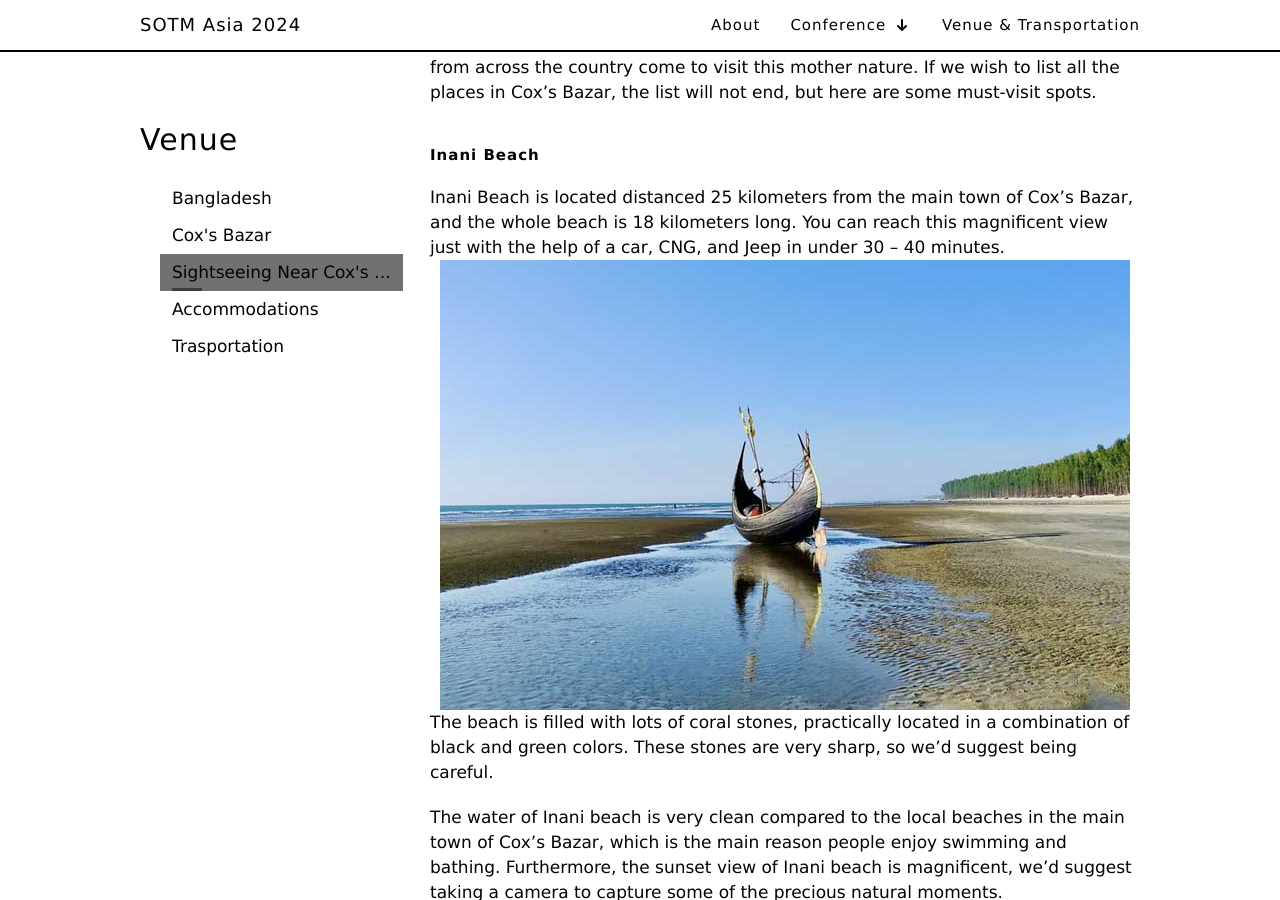
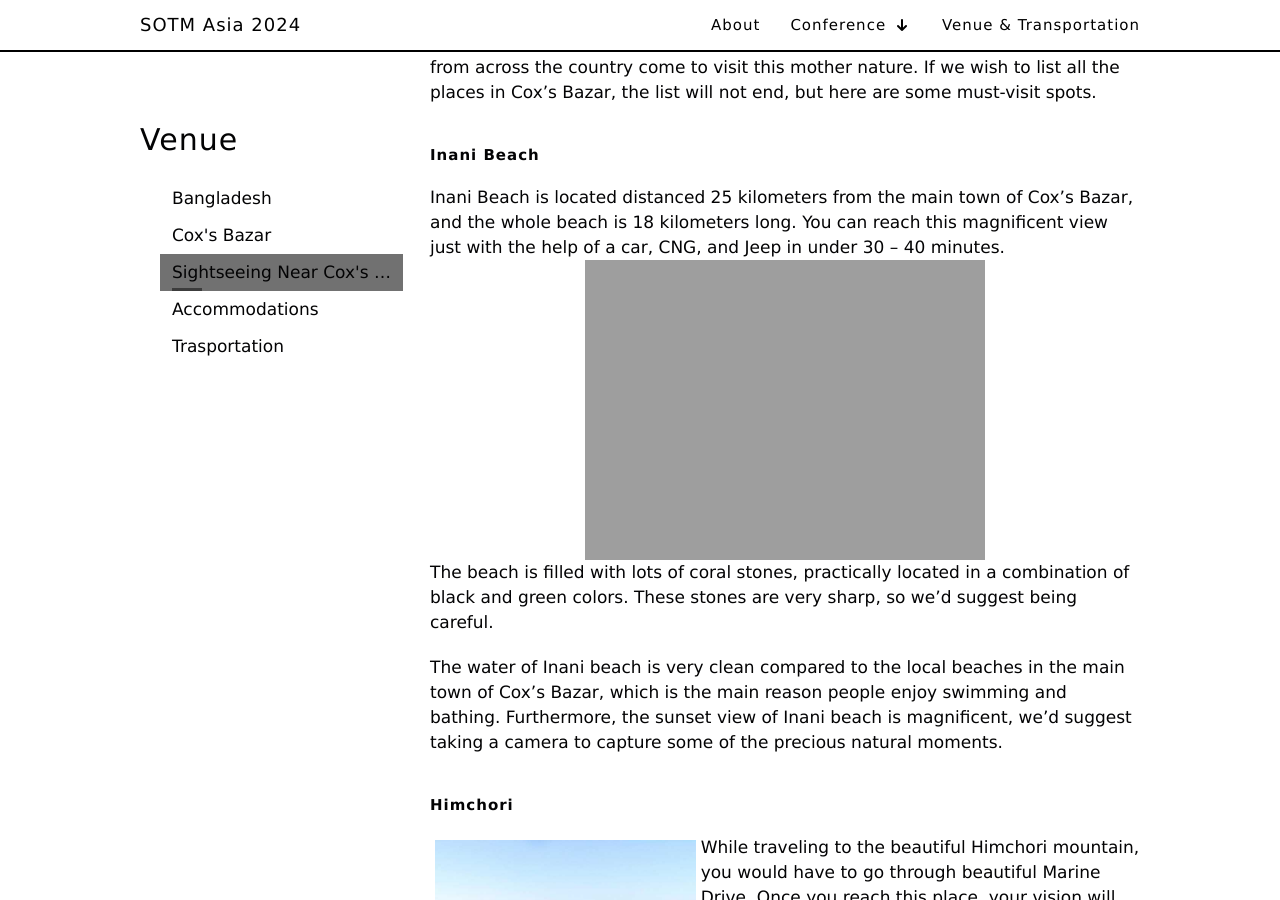
Before and after one commit to sotm-asia/sotm-asia-2024-website, a Jekyll site: the page built from coxsbazar/index.md, in a window 1280 px wide and 900 px high, scrolled down 2110 px. Built offline with Jekyll 4.4.1, drawn with Linux system fonts in a browser that asks for light colours.

Commit message:
Update index.md

```diff
--- a/coxsbazar/index.md
+++ b/coxsbazar/index.md
@@ -24,7 +24,7 @@
 Cox’s Bazar is termed one of the most attractive places for tourists, and people from across the country come to visit this mother nature. If we wish to list all the places in Cox’s Bazar, the list will not end, but here are some must-visit spots.
 
 ### **Inani Beach**
-Inani Beach is located distanced 25 kilometers from the main town of Cox’s Bazar, and the whole beach is 18 kilometers long. You can reach this magnificent view just with the help of a car, CNG, and Jeep in under 30 – 40 minutes.![Inani](/img/sight/inani-beach.jpg){: .mx-auto.d-block :} The beach is filled with lots of coral stones, practically located in a combination of black and green colors. These stones are very sharp, so we’d suggest being careful.
+Inani Beach is located distanced 25 kilometers from the main town of Cox’s Bazar, and the whole beach is 18 kilometers long. You can reach this magnificent view just with the help of a car, CNG, and Jeep in under 30 – 40 minutes.![Inani]('/img/sight/inani-beach.jpg'){: .mx-auto.d-block :} The beach is filled with lots of coral stones, practically located in a combination of black and green colors. These stones are very sharp, so we’d suggest being careful.
 
 The water of Inani beach is very clean compared to the local beaches in the main town of Cox’s Bazar, which is the main reason people enjoy swimming and bathing. Furthermore, the sunset view of Inani beach is magnificent, we’d suggest taking a camera to capture some of the precious natural moments.
 
```
